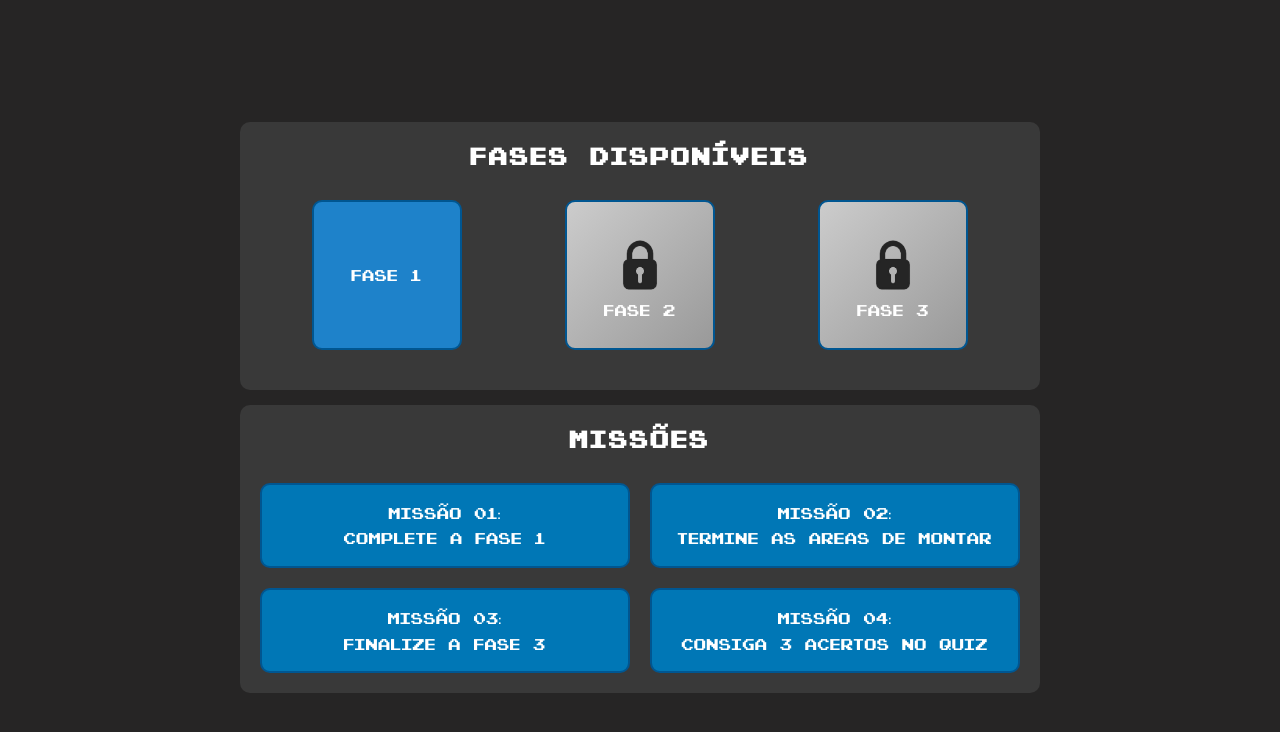
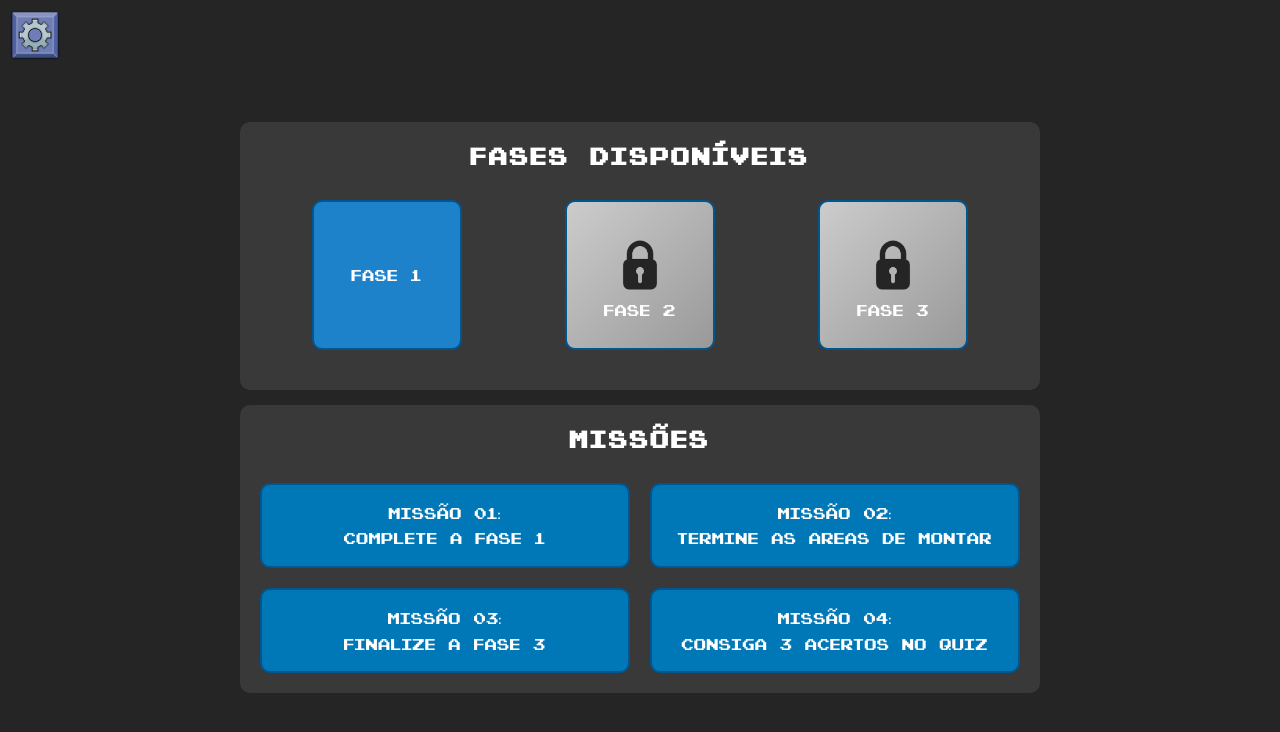
Before and after one commit to ArthurJuwer/JogoBiologia, a plain HTML site: page pages/iniciar.html in a window 1280 px wide. Drawn offline with Linux system fonts and the light colour scheme.

Commit message:
ultimo ajuste inciar html

```diff
--- a/pages/iniciar.html
+++ b/pages/iniciar.html
@@ -9,7 +9,7 @@
     <script src="../assets/js/components/dialog.js" defer></script>
 </head>
 <body>
-    <img id="option" src="assets/images/openMenu.png" onclick="abrirDialog()" alt="">
+    <img id="option" src="../assets/images/openMenu.png" onclick="abrirDialog()" alt="">
     <dialog>
         <h1 class="dialog-title">CONFIGURAÇÕES</h1>
         <div id="botoes" >
```
